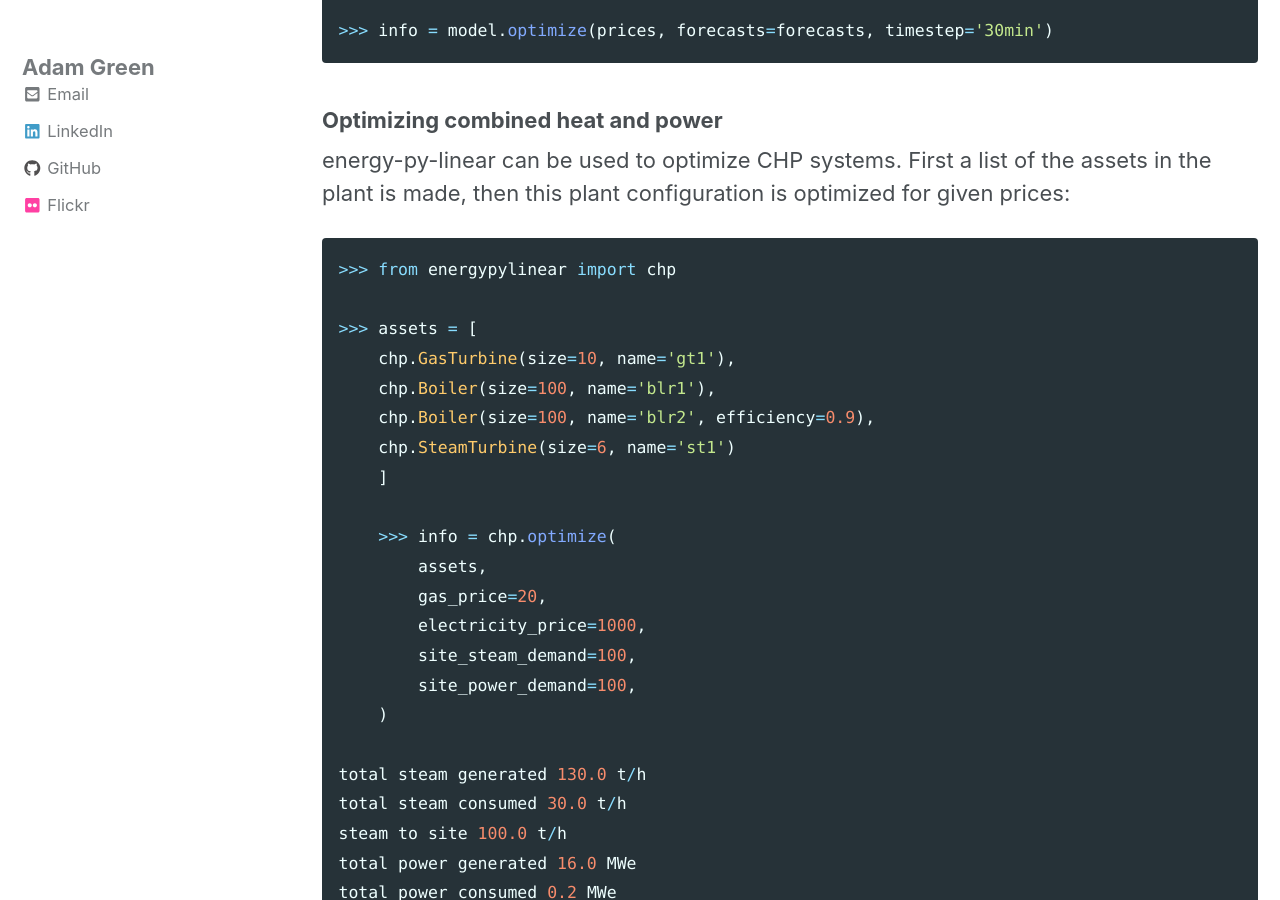
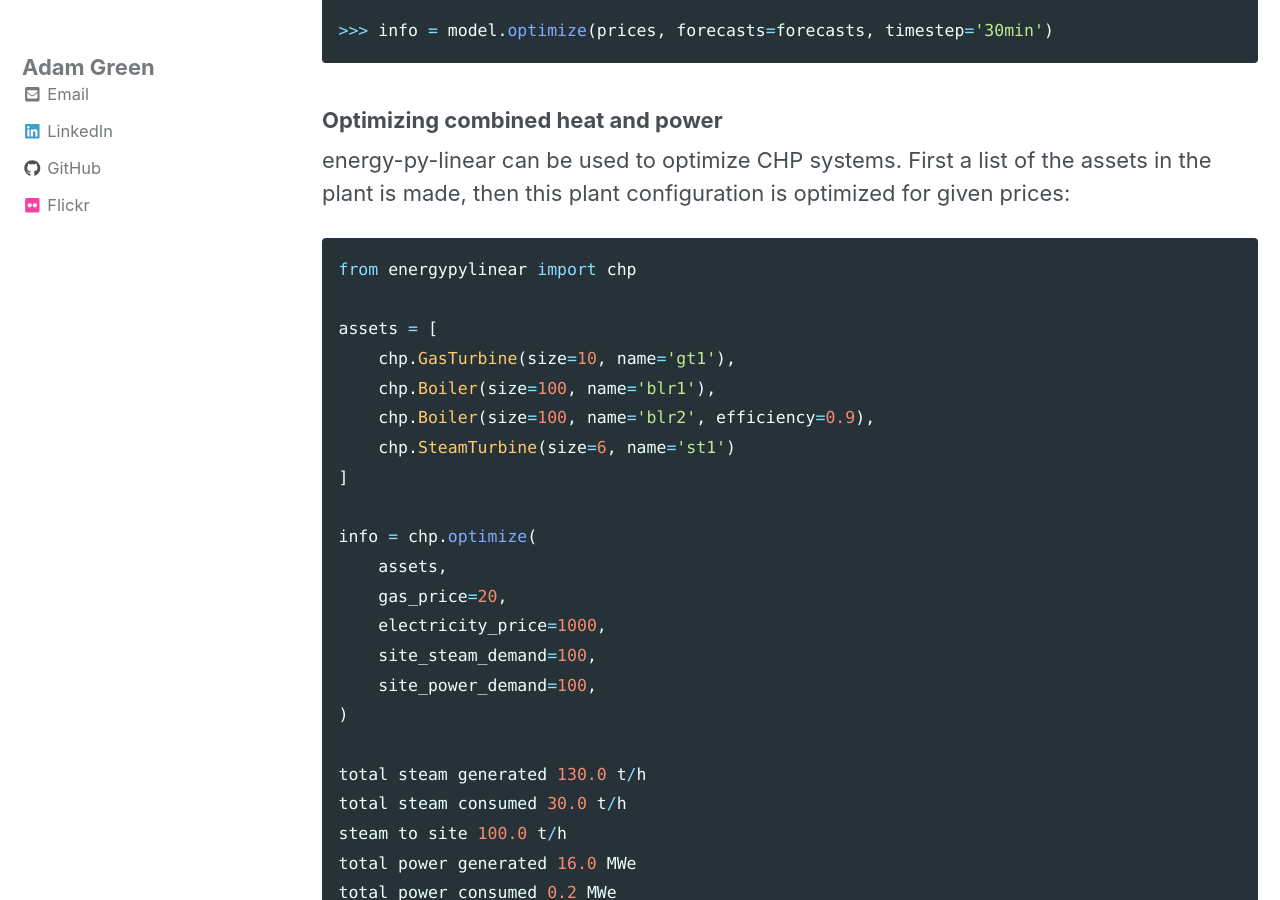
Before and after one commit to ADGEfficiency/adgefficiency.github.io, a Jekyll site: the page built from _posts/2019-02-06-intro-energy-py-linear.md, in a window 1280 px wide and 900 px high, scrolled down 1626 px. Built offline with Jekyll 4.4.1, drawn with Linux system fonts in a browser that asks for light colours; nearby versions of some CDN libraries.

Commit message:
drafting

````diff
--- a/_posts/2019-02-06-intro-energy-py-linear.md
+++ b/_posts/2019-02-06-intro-energy-py-linear.md
@@ -54,22 +54,22 @@ The dispatch above is for perfectly forecast prices - the library can also be us
 energy-py-linear can be used to optimize CHP systems.  First a list of the assets in the plant is made, then this plant configuration is optimized for given prices:
 
 ```python
->>> from energypylinear import chp
+from energypylinear import chp
 
->>> assets = [
+assets = [
     chp.GasTurbine(size=10, name='gt1'),
     chp.Boiler(size=100, name='blr1'),
     chp.Boiler(size=100, name='blr2', efficiency=0.9),
     chp.SteamTurbine(size=6, name='st1')
-    ]
+]
 
-    >>> info = chp.optimize(
-        assets,
-        gas_price=20,
-        electricity_price=1000,
-        site_steam_demand=100,
-        site_power_demand=100,
-    )
+info = chp.optimize(
+    assets,
+    gas_price=20,
+    electricity_price=1000,
+    site_steam_demand=100,
+    site_power_demand=100,
+)
 
 total steam generated 130.0 t/h
 total steam consumed 30.0 t/h
````
